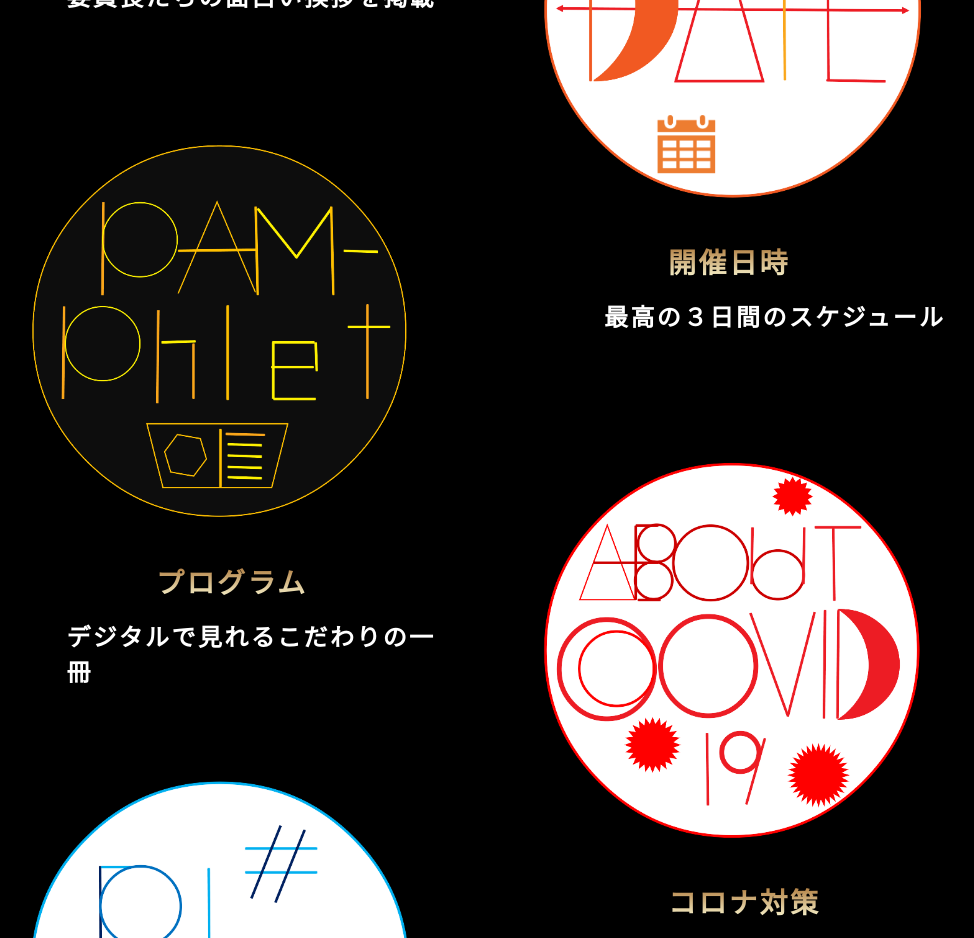
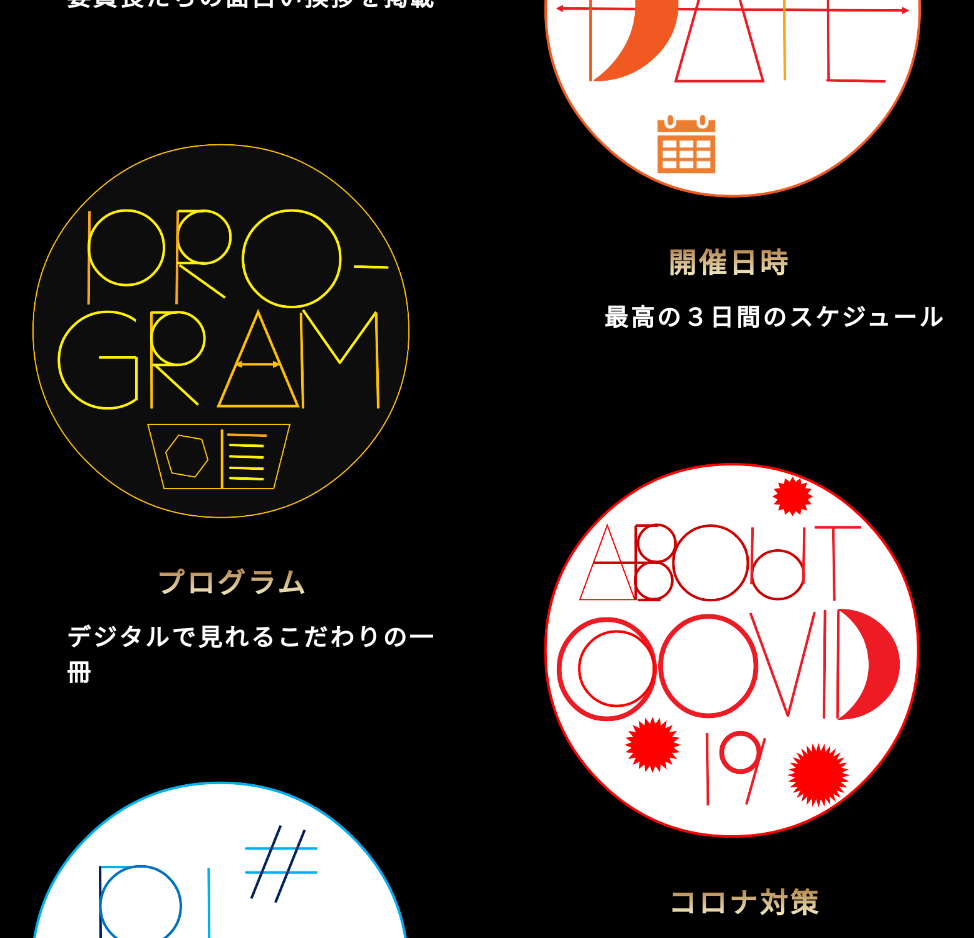
Before and after one commit to toho-festival/website-2021, a Next.js app: page / in a window 1280 px wide. Shown: the part 3380-4318 px from the top of the page, without its empty margins (164-1138 px from the left). Built offline with nearby package versions, Linux system fonts and the light colour scheme.

Commit message:
change-word
パンフレットは不正確だったのでプログラムに変更しました。

```diff
--- a/src/components/Main/index.tsx
+++ b/src/components/Main/index.tsx
@@ -23,7 +23,7 @@ const Main: FC = () =>{
           <h2>－SUB CONTENTS－</h2>
           <SubContent side='left'  top={10}  subSrc="/images/newGreetings.png" num={0}/>
           <SubContent side='right' top={-5}  subSrc="/images/newSchedule.png"  num={1}/>
-          <SubContent side='left'  top={-5}  subSrc="/images/newPamphlet.png"  num={2}/>
+          <SubContent side='left'  top={-5}  subSrc="/images/newProgram.png"   num={2}/>
           <SubContent side='right' top={-5}  subSrc="/images/newCovid19.png"   num={3}/>
           <SubContent side='left'  top={-5}  subSrc="/images/newBlog.png"      num={4}/>
         </SubContents>
```
Also changed, not shown: public/images/newPamphlet.png (deleted), public/images/newProgram.png (added).
